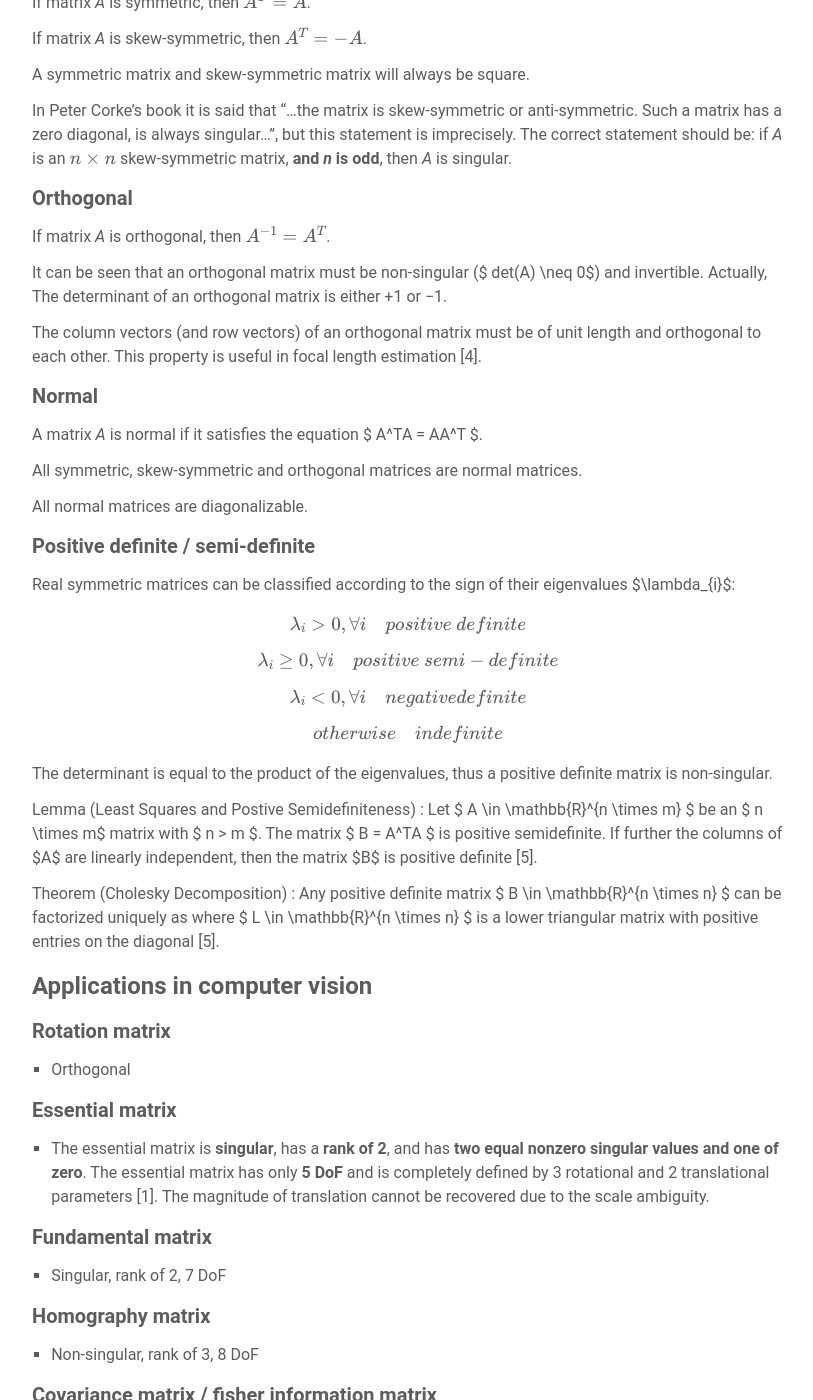
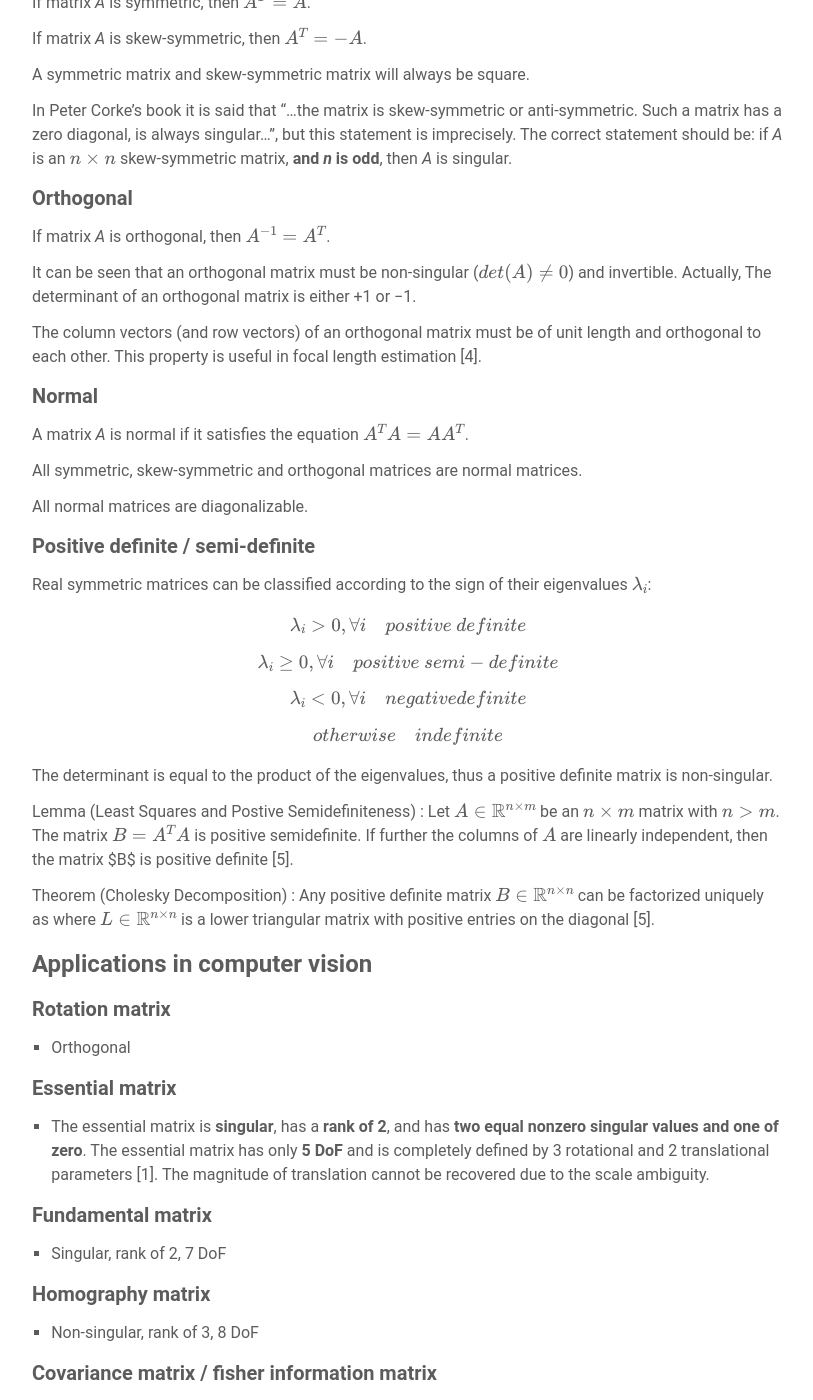
Before and after one commit to wonwinnn/wonwinnn.github.io, a Jekyll site: the page built from _posts/2022-08-30-review-of-matrices-in-computer-vision.md, in a window 1280 px wide and 1400 px high, scrolled down 565 px. Shown: the whole window, without its empty margins (232-1045 px from the left). Built offline with Jekyll 4.4.1, drawn with Linux system fonts in a browser that asks for light colours; some web fonts are replaced.

Commit message:
Update 2022-08-30-review-of-matrices-in-computer-vision.md

```diff
--- a/_posts/2022-08-30-review-of-matrices-in-computer-vision.md
+++ b/_posts/2022-08-30-review-of-matrices-in-computer-vision.md
@@ -33,13 +33,13 @@ In Peter Corke's book it is said that "...the matrix is skew-symmetric or anti-s
 
 If matrix *A* is orthogonal, then $$ A^{-1} = A^T $$.
 
-It can be seen that an orthogonal matrix must be non-singular ($ det(A) \neq 0$) and invertible. Actually, The determinant of an orthogonal matrix is either +1 or −1.
+It can be seen that an orthogonal matrix must be non-singular ($$ det(A) \neq 0$$) and invertible. Actually, The determinant of an orthogonal matrix is either +1 or −1.
 
 The column vectors (and row vectors) of an orthogonal matrix must be of unit length and orthogonal to each other. This property is useful in focal length estimation [4].
 
 #### Normal
 
-A matrix *A* is normal if it satisfies the equation $ A^TA = AA^T $.
+A matrix *A* is normal if it satisfies the equation $$ A^TA = AA^T $$.
 
 All symmetric, skew-symmetric and orthogonal matrices are normal matrices.
 
@@ -47,9 +47,9 @@ All normal matrices are diagonalizable.
 
 #### Positive definite / semi-definite
 
-Real symmetric matrices can be classified according to the sign of their eigenvalues $\lambda_{i}$:
+Real symmetric matrices can be classified according to the sign of their eigenvalues $$\lambda_{i}$$:
 
-$$ \lambda_{i} > 0, \forall i \quad positive \ definite$$
+$$ \begin{aligned} \lambda_{i} > 0, \forall i \quad positive \ definite \end{aligned}$$
 
 $$ \lambda_{i} \geq 0, \forall i \quad positive \ semi-definite$$
 
@@ -59,9 +59,9 @@ $$ otherwise \quad indefinite$$
 
 The determinant is equal to the product of the eigenvalues, thus a positive definite matrix is non-singular.
 
-Lemma (Least Squares and Postive Semidefiniteness) : Let $ A \in \mathbb{R}^{n \times m} $ be an $ n \times m$  matrix with $ n > m $. The matrix $ B = A^TA $  is positive semidefinite. If further the columns of $A$  are linearly independent, then the matrix $B$ is positive definite [5].
+Lemma (Least Squares and Postive Semidefiniteness) : Let $$ A \in \mathbb{R}^{n \times m} $$ be an $$ n \times m$$  matrix with $$ n > m $$. The matrix $$ B = A^TA $$  is positive semidefinite. If further the columns of $$A$$  are linearly independent, then the matrix $B$ is positive definite [5].
 
-Theorem (Cholesky Decomposition) : Any positive definite matrix $ B \in \mathbb{R}^{n \times n} $ can be factorized uniquely as where $ L \in \mathbb{R}^{n \times n} $ is a lower triangular matrix with positive entries on the diagonal [5].
+Theorem (Cholesky Decomposition) : Any positive definite matrix $$ B \in \mathbb{R}^{n \times n} $$ can be factorized uniquely as where $$ L \in \mathbb{R}^{n \times n} $$ is a lower triangular matrix with positive entries on the diagonal [5].
 
 ### Applications in computer vision
 
```
